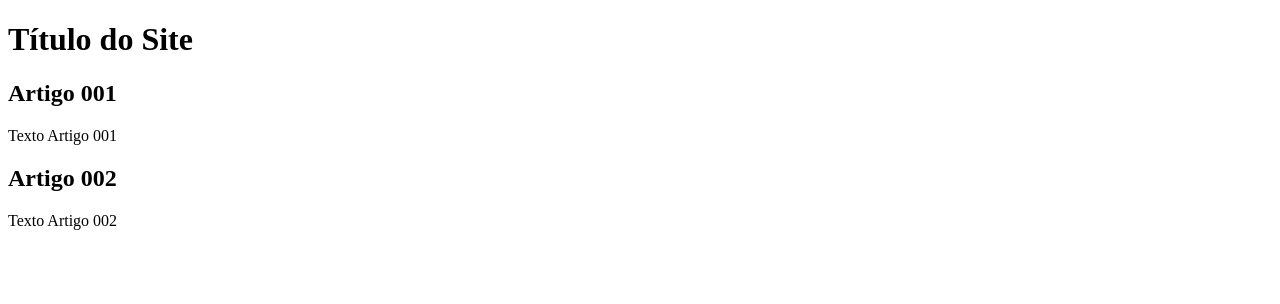
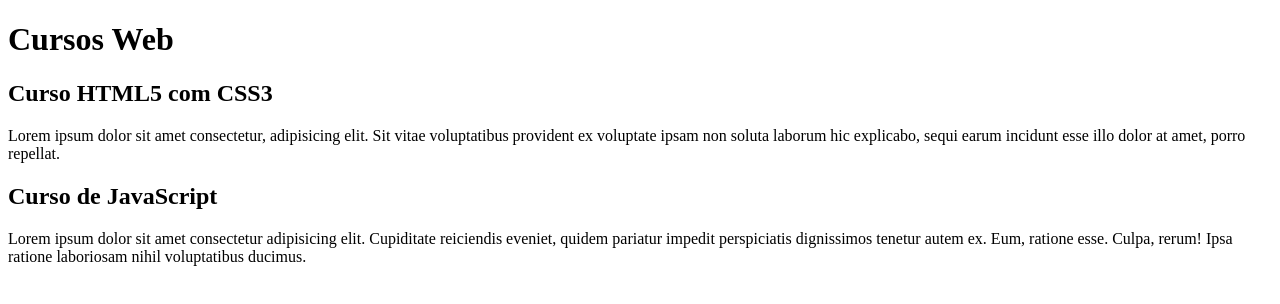
Before and after one commit to giobrtn/projeto-site, a plain HTML site: page index.html in a window 1280 px wide. Drawn offline with Linux system fonts and the light colour scheme.

Commit message:
comecei a escrever o conteudo

```diff
--- a/index.html
+++ b/index.html
@@ -9,15 +9,15 @@
 <body>
     <main>
         <header>
-            <h1>Título do Site</h1>
+            <h1>Cursos Web</h1>
         </header>
         <article>
-            <h2>Artigo 001</h2>
-            <p>Texto Artigo 001</p>
+            <h2>Curso HTML5 com CSS3</h2>
+            <p>Lorem ipsum dolor sit amet consectetur, adipisicing elit. Sit vitae voluptatibus provident ex voluptate ipsam non soluta laborum hic explicabo, sequi earum incidunt esse illo dolor at amet, porro repellat.</p>
         </article>
         <article>
-            <h2>Artigo 002</h2>
-            <p>Texto Artigo 002</p>
+            <h2>Curso de JavaScript</h2>
+            <p>Lorem ipsum dolor sit amet consectetur adipisicing elit. Cupiditate reiciendis eveniet, quidem pariatur impedit perspiciatis dignissimos tenetur autem ex. Eum, ratione esse. Culpa, rerum! Ipsa ratione laboriosam nihil voluptatibus ducimus.</p>
         </article>
     </main>
 </body>
```
